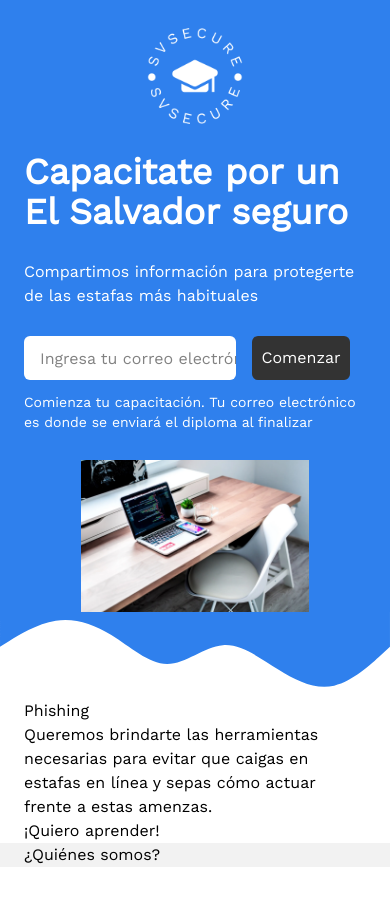
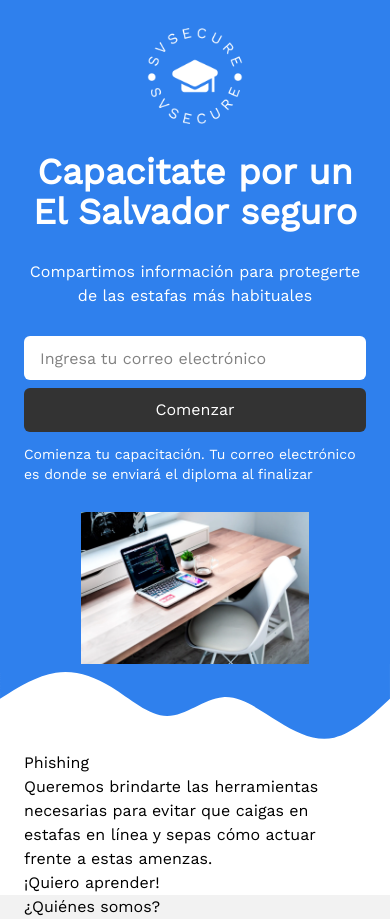
Before and after one commit to mcalero11/svsecure, a Next.js app: page / in a window 390 px wide. Before the commit the page ends 867 px from the top, so only its background shows below. Built offline with nearby package versions, Linux system fonts and the light colour scheme.

Commit message:
improvements in small resolutions

```diff
--- a/package.json
+++ b/package.json
@@ -25,7 +25,7 @@
     "react": "18.2.0",
     "react-dom": "18.2.0",
     "tailwindcss": "3.3.2",
-    "typescript": "5.1.5"
+    "typescript": "5.1.6"
   },
   "devDependencies": {
     "eslint-config-prettier": "^8.8.0",
--- a/src/components/Header/Header.tsx
+++ b/src/components/Header/Header.tsx
@@ -9,15 +9,16 @@ export const Header = () => {
     <header>
       <div className="bg-primary flex flex-col items-center gap-y-7 px-6">
         <Image src={Logo} alt={TEXTS.LOGO_ALT} className="w-24 mt-7" />
-        <h1 className="font-bold text-white text-4xl">{TEXTS.HEADER_TITLE}</h1>
-        <p className="text-white">{TEXTS.HEADER_SUBTITLE}</p>
+        <h1 className="font-bold text-white text-4xl text-center">{TEXTS.HEADER_TITLE}</h1>
+        <p className="text-white text-center">{TEXTS.HEADER_SUBTITLE}</p>
         <div>
-          <div className="flex flex-row">
+          <div className="flex flex-col sm:flex-row">
             <input
-              className="rounded-md placeholder:text-[#828282] placeholder:px-4 h-11 basis-2/3"
+              type="email"
+              className="rounded-md placeholder:text-[#828282] placeholder:px-4 h-11 mb-2 sm:basis-2/3 sm:mb-0 sm:mr-2"
               placeholder={TEXTS.INPUT_PLACEHOLDER}
             />
-            <button className="text-white rounded-md h-11 basis-1/3 mx-4 bg-secondary">
+            <button className="text-white rounded-md h-11 bg-secondary sm:basis-1/3 sm:mx-4">
               {TEXTS.BUTTON_TEXT}
             </button>
           </div>
```
Also changed, not shown: 1 other file (tests, documents, lock files or other folders).
